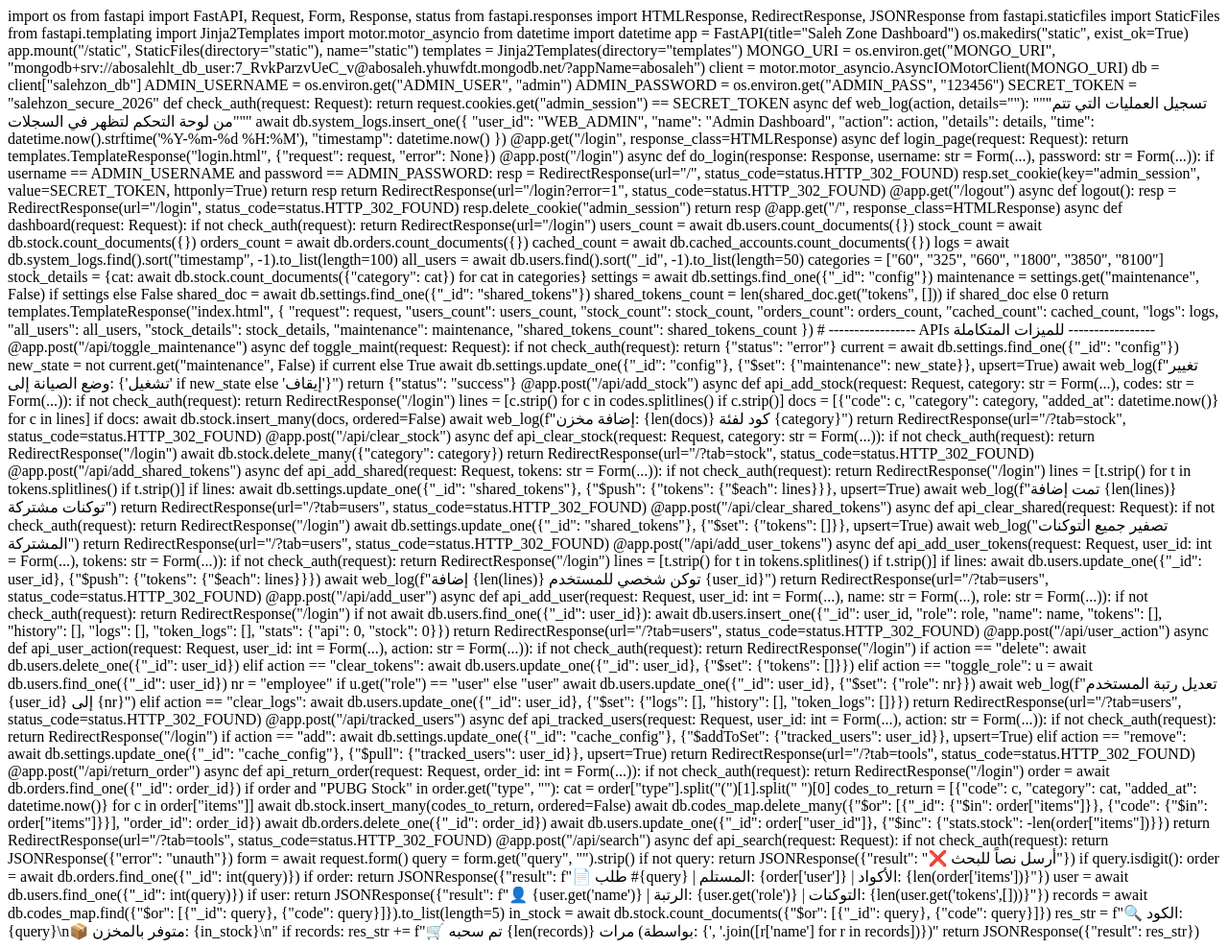
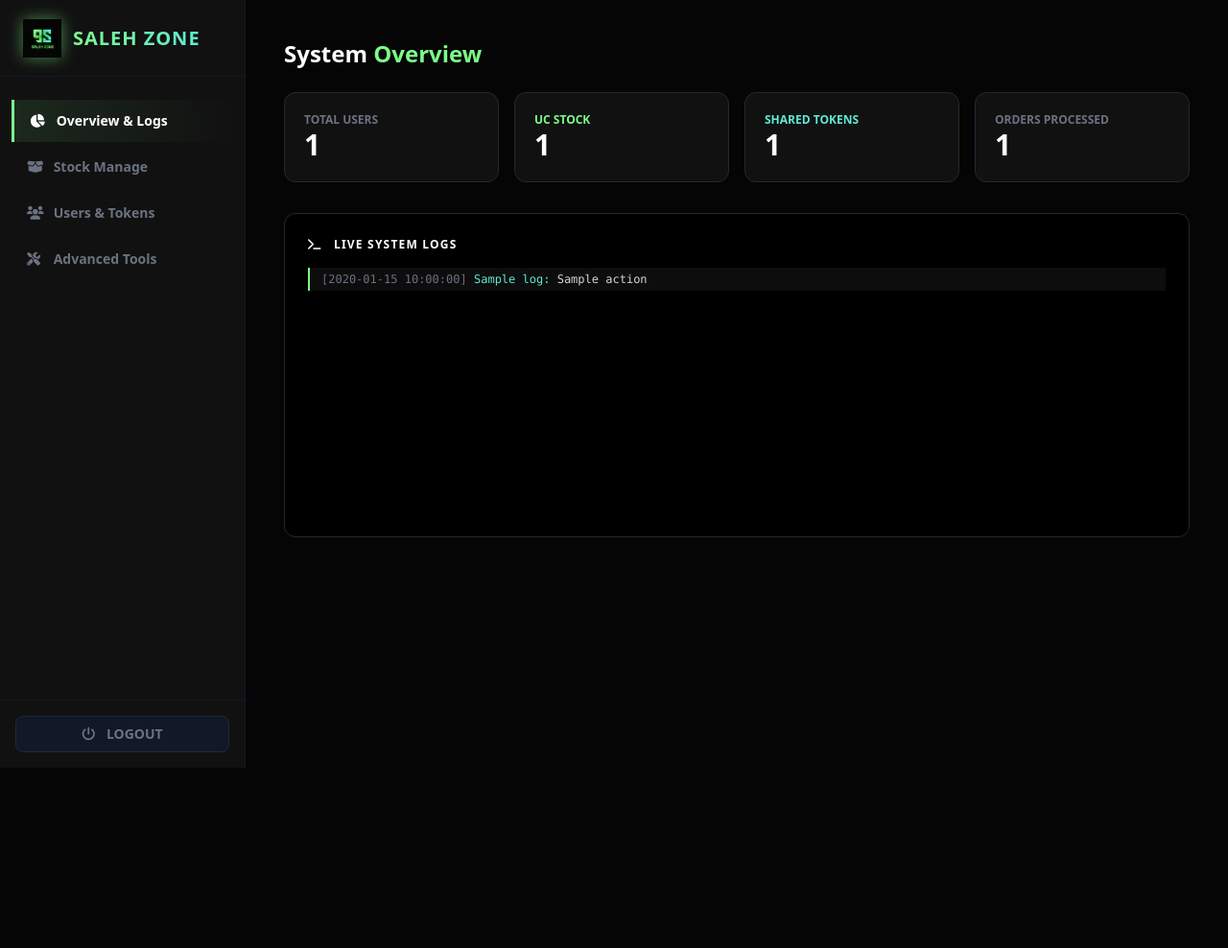
Before and after one commit to abosalehbot-ui/my-bot, a Python web app: template templates/index.html in a window 1280 px wide. Shown: the whole page at 96% size. After the commit the page ends 800 px from the top, so only its background shows below. Run offline with Jinja, Linux system fonts and the light colour scheme; the template is opened without the code that fills it: most values are stand-ins (such as "Sample title", 1, 10 or a date in 2020); some libraries are stand-ins or nearby versions.

Commit message:
Update index.html

```diff
--- a/templates/index.html
+++ b/templates/index.html
@@ -1,190 +1,203 @@
-import os
-from fastapi import FastAPI, Request, Form, Response, status
-from fastapi.responses import HTMLResponse, RedirectResponse, JSONResponse
-from fastapi.staticfiles import StaticFiles
-from fastapi.templating import Jinja2Templates
-import motor.motor_asyncio
-from datetime import datetime
+<!DOCTYPE html>
+<html lang="en" class="dark">
+<head>
+    <meta charset="UTF-8">
+    <meta name="viewport" content="width=device-width, initial-scale=1.0">
+    <title>Saleh Zone - Admin</title>
+    <script src="https://cdn.tailwindcss.com"></script>
+    <link href="https://cdnjs.cloudflare.com/ajax/libs/font-awesome/6.0.0/css/all.min.css" rel="stylesheet">
+    <script>tailwind.config={theme:{extend:{colors:{szgreen:'#7dfc89',szcyan:'#5eead4',darkbg:'#050505',panelbg:'#111'}}}}</script>
+    <style>
+        ::-webkit-scrollbar { width: 6px; } ::-webkit-scrollbar-track { background: #050505; } ::-webkit-scrollbar-thumb { background: #333; border-radius: 10px; }
+        .nav-active { background: linear-gradient(90deg, rgba(125,252,137,0.1) 0%, transparent 100%); border-left: 3px solid #7dfc89; color: #7dfc89; }
+    </style>
+</head>
+<body class="bg-darkbg text-gray-300 font-sans flex h-screen overflow-hidden selection:bg-szgreen selection:text-black">
 
-app = FastAPI(title="Saleh Zone Dashboard")
+    <aside class="w-64 bg-panelbg border-r border-gray-900 flex flex-col justify-between hidden md:flex">
+        <div>
+            <div class="h-20 flex items-center px-6 border-b border-gray-900">
+                <img src="/static/logo.png" alt="9S" class="h-10 mr-3 drop-shadow-[0_0_8px_rgba(125,252,137,0.5)]">
+                <span class="text-xl font-black tracking-wider text-transparent bg-clip-text bg-gradient-to-r from-szgreen to-szcyan">SALEH ZONE</span>
+            </div>
+            <nav class="mt-6 flex flex-col gap-1 px-3">
+                <button onclick="switchTab('overview')" id="btn-overview" class="nav-active text-left px-4 py-3 rounded-r-lg text-sm font-semibold hover:text-white transition"><i class="fas fa-chart-pie w-6"></i> Overview & Logs</button>
+                <button onclick="switchTab('stock')" id="btn-stock" class="text-gray-500 text-left px-4 py-3 rounded-r-lg text-sm font-semibold hover:text-white transition"><i class="fas fa-box-open w-6"></i> Stock Manage</button>
+                <button onclick="switchTab('users')" id="btn-users" class="text-gray-500 text-left px-4 py-3 rounded-r-lg text-sm font-semibold hover:text-white transition"><i class="fas fa-users w-6"></i> Users & Tokens</button>
+                <button onclick="switchTab('tools')" id="btn-tools" class="text-gray-500 text-left px-4 py-3 rounded-r-lg text-sm font-semibold hover:text-white transition"><i class="fas fa-tools w-6"></i> Advanced Tools</button>
+            </nav>
+        </div>
+        <div class="p-4 border-t border-gray-900">
+            <a href="/logout" class="block text-center bg-gray-900 hover:bg-red-900/50 hover:text-red-400 text-gray-500 py-2 rounded-lg text-sm font-bold transition border border-gray-800"><i class="fas fa-power-off mr-2"></i> LOGOUT</a>
+        </div>
+    </aside>
 
-os.makedirs("static", exist_ok=True)
-app.mount("/static", StaticFiles(directory="static"), name="static")
-templates = Jinja2Templates(directory="templates")
+    <main class="flex-1 flex flex-col h-screen overflow-y-auto p-6 md:p-10">
 
-MONGO_URI = os.environ.get("MONGO_URI", "mongodb+srv://abosalehlt_db_user:7_RvkParzvUeC_v@abosaleh.yhuwfdt.mongodb.net/?appName=abosaleh")
-client = motor.motor_asyncio.AsyncIOMotorClient(MONGO_URI)
-db = client["salehzon_db"]
+        <div id="tab-overview" class="tab-content block">
+            <h2 class="text-2xl font-bold text-white mb-6">System <span class="text-szgreen">Overview</span></h2>
+            <div class="grid grid-cols-2 lg:grid-cols-4 gap-4 mb-8">
+                <div class="bg-panelbg border border-gray-800 p-5 rounded-xl"><div class="text-gray-500 text-xs font-bold uppercase">Total Users</div><div class="text-3xl font-black text-white">{{ users_count }}</div></div>
+                <div class="bg-panelbg border border-gray-800 p-5 rounded-xl"><div class="text-szgreen text-xs font-bold uppercase">UC Stock</div><div class="text-3xl font-black text-white">{{ stock_count }}</div></div>
+                <div class="bg-panelbg border border-gray-800 p-5 rounded-xl"><div class="text-szcyan text-xs font-bold uppercase">Shared Tokens</div><div class="text-3xl font-black text-white">{{ shared_tokens_count }}</div></div>
+                <div class="bg-panelbg border border-gray-800 p-5 rounded-xl"><div class="text-gray-500 text-xs font-bold uppercase">Orders Processed</div><div class="text-3xl font-black text-white">{{ orders_count }}</div></div>
+            </div>
 
-ADMIN_USERNAME = os.environ.get("ADMIN_USER", "admin")
-ADMIN_PASSWORD = os.environ.get("ADMIN_PASS", "123456")
-SECRET_TOKEN = "salehzon_secure_2026"
+            <div class="bg-black border border-gray-800 rounded-xl p-6 relative overflow-hidden">
+                <h3 class="text-white font-bold mb-4 uppercase text-xs tracking-widest text-szcyan"><i class="fas fa-terminal mr-2"></i> Live System Logs</h3>
+                <div class="h-64 overflow-y-auto font-mono text-xs space-y-2 pb-10">
+                    {% for log in logs %}
+                    <div class="border-l-2 border-szgreen pl-3 py-1 bg-white/5">
+                        <span class="text-gray-500">[{{ log.time }}]</span> <span class="text-szcyan">{{ log.name }}:</span> <span class="text-gray-300">{{ log.action }}</span>
+                    </div>
+                    {% else %}
+                    <p class="text-gray-500">Waiting for system activity...</p>
+                    {% endfor %}
+                </div>
+            </div>
+        </div>
 
-def check_auth(request: Request):
-    return request.cookies.get("admin_session") == SECRET_TOKEN
+        <div id="tab-users" class="tab-content hidden">
+            <h2 class="text-2xl font-bold text-white mb-6">Users & <span class="text-szcyan">Tokens Pool</span></h2>
 
-async def web_log(action, details=""):
-    """تسجيل العمليات التي تتم من لوحة التحكم لتظهر في السجلات"""
-    await db.system_logs.insert_one({
-        "user_id": "WEB_ADMIN", "name": "Admin Dashboard", "action": action,
-        "details": details, "time": datetime.now().strftime('%Y-%m-%d %H:%M'), "timestamp": datetime.now()
-    })
+            <div class="grid grid-cols-1 lg:grid-cols-3 gap-6 mb-8">
+                <div class="bg-panelbg border border-gray-800 p-6 rounded-xl lg:col-span-1">
+                    <div class="flex justify-between items-center mb-4">
+                        <h3 class="font-bold text-white uppercase text-sm text-szcyan"><i class="fas fa-users mr-2"></i> Shared Tokens</h3>
+                        <form action="/api/clear_shared_tokens" method="POST"><button class="text-red-500 text-xs"><i class="fas fa-trash"></i> Clear</button></form>
+                    </div>
+                    <p class="text-xs text-gray-500 mb-4">Available for Employees automatically when personal tokens run out. (Count: {{ shared_tokens_count }})</p>
+                    <form action="/api/add_shared_tokens" method="POST">
+                        <textarea name="tokens" rows="4" class="w-full bg-[#0a0a0a] border border-gray-800 text-white p-3 rounded-lg mb-3 text-xs font-mono" placeholder="Paste shared tokens..."></textarea>
+                        <button class="w-full bg-szcyan text-black font-bold py-2 rounded-lg">Add to Shared Pool</button>
+                    </form>
+                </div>
 
-@app.get("/login", response_class=HTMLResponse)
-async def login_page(request: Request):
-    return templates.TemplateResponse("login.html", {"request": request, "error": None})
+                <div class="bg-panelbg border border-gray-800 rounded-xl overflow-hidden lg:col-span-2">
+                    <div class="px-6 py-4 border-b border-gray-800"><h3 class="font-bold text-white uppercase text-sm">User Personal Tokens</h3></div>
+                    <div class="overflow-x-auto h-80 overflow-y-auto">
+                        <table class="w-full text-left text-sm">
+                            <thead class="bg-[#151515] text-gray-500 sticky top-0"><tr><th class="px-4 py-3">ID / Name</th><th class="px-4 py-3">Role</th><th class="px-4 py-3">Add Tokens</th></tr></thead>
+                            <tbody class="divide-y divide-gray-900">
+                                {% for u in all_users %}
+                                <tr class="hover:bg-gray-900/50">
+                                    <td class="px-4 py-3">
+                                        <div class="font-bold text-white">{{ u.name }}</div>
+                                        <div class="text-xs text-gray-500">{{ u._id }} | Tokens: {{ u.tokens|length }}</div>
+                                    </td>
+                                    <td class="px-4 py-3">
+                                        <form action="/api/user_action" method="POST">
+                                            <input type="hidden" name="user_id" value="{{ u._id }}">
+                                            <input type="hidden" name="action" value="toggle_role">
+                                            <button class="px-2 py-1 rounded text-xs {% if u.role == 'admin' %}bg-red-900 text-red-300{% elif u.role == 'employee' %}bg-szcyan/20 text-szcyan{% else %}bg-gray-800 text-gray-400{% endif %} hover:opacity-75">{{ u.role }}</button>
+                                        </form>
+                                    </td>
+                                    <td class="px-4 py-3">
+                                        <form action="/api/add_user_tokens" method="POST" class="flex gap-2">
+                                            <input type="hidden" name="user_id" value="{{ u._id }}">
+                                            <input type="text" name="tokens" placeholder="Token..." required class="w-full bg-black border border-gray-700 text-white px-2 py-1 rounded text-xs focus:border-szgreen outline-none">
+                                            <button class="bg-gray-800 text-white px-3 py-1 rounded hover:bg-szgreen hover:text-black transition">+</button>
+                                        </form>
+                                    </td>
+                                </tr>
+                                {% endfor %}
+                            </tbody>
+                        </table>
+                    </div>
+                </div>
+            </div>
+        </div>
 
-@app.post("/login")
-async def do_login(response: Response, username: str = Form(...), password: str = Form(...)):
-    if username == ADMIN_USERNAME and password == ADMIN_PASSWORD:
-        resp = RedirectResponse(url="/", status_code=status.HTTP_302_FOUND)
-        resp.set_cookie(key="admin_session", value=SECRET_TOKEN, httponly=True)
-        return resp
-    return RedirectResponse(url="/login?error=1", status_code=status.HTTP_302_FOUND)
+        <div id="tab-tools" class="tab-content hidden">
+            <h2 class="text-2xl font-bold text-white mb-6">Advanced <span class="text-szgreen">Tools</span></h2>
 
-@app.get("/logout")
-async def logout():
-    resp = RedirectResponse(url="/login", status_code=status.HTTP_302_FOUND)
-    resp.delete_cookie("admin_session")
-    return resp
+            <div class="grid grid-cols-1 md:grid-cols-2 gap-6">
+                <div class="bg-panelbg border border-gray-800 p-6 rounded-xl">
+                    <h3 class="font-bold text-white uppercase text-sm mb-4"><i class="fas fa-search text-szgreen mr-2"></i> Global Search</h3>
+                    <div class="flex gap-2 mb-4">
+                        <input type="text" id="search-input" placeholder="Order ID, User ID, or UC Code..." class="flex-1 bg-[#0a0a0a] border border-gray-800 text-white p-3 rounded-lg focus:outline-none focus:border-szgreen">
+                        <button onclick="performSearch()" class="bg-szgreen text-black font-bold px-6 rounded-lg hover:bg-white"><i class="fas fa-search"></i></button>
+                    </div>
+                    <div id="search-result" class="bg-black border border-gray-800 rounded-lg p-4 text-sm font-mono text-szcyan whitespace-pre-wrap hidden"></div>
+                </div>
 
-@app.get("/", response_class=HTMLResponse)
-async def dashboard(request: Request):
-    if not check_auth(request): return RedirectResponse(url="/login")
+                <div class="bg-panelbg border border-gray-800 p-6 rounded-xl flex flex-col justify-center items-center text-center">
+                    <i class="fas fa-hammer text-4xl mb-4 {% if maintenance %}text-red-500{% else %}text-gray-600{% endif %}"></i>
+                    <h3 class="font-bold text-white uppercase text-lg mb-2">Bot Maintenance</h3>
+                    <p class="text-sm text-gray-500 mb-6">Lock the bot for all users except admins.</p>
+                    <button onclick="toggleMaintenance()" class="py-3 px-8 rounded-lg font-bold transition {% if maintenance %}bg-red-900 text-red-300 border border-red-900{% else %}bg-gray-800 text-white hover:bg-szgreen hover:text-black{% endif %}">
+                        {% if maintenance %}TURN MAINTENANCE OFF{% else %}TURN MAINTENANCE ON{% endif %}
+                    </button>
+                </div>
+            </div>
+        </div>
 
-    users_count = await db.users.count_documents({})
-    stock_count = await db.stock.count_documents({})
-    orders_count = await db.orders.count_documents({})
-    cached_count = await db.cached_accounts.count_documents({})
+        <div id="tab-stock" class="tab-content hidden">
+            <h2 class="text-2xl font-bold text-white mb-6">Stock <span class="text-szcyan">Management</span></h2>
+            <div class="grid grid-cols-3 lg:grid-cols-6 gap-3 mb-8">
+                {% for cat, count in stock_details.items() %}
+                <div class="bg-panelbg border border-gray-800 p-4 rounded-xl text-center">
+                    <div class="text-xl font-black text-white mb-1">{{ cat }}</div>
+                    <div class="text-xs text-gray-500 uppercase">Count: <span class="text-szgreen">{{ count }}</span></div>
+                </div>
+                {% endfor %}
+            </div>
+            <div class="bg-panelbg border border-gray-800 rounded-xl p-6 max-w-2xl">
+                <form action="/api/add_stock" method="POST">
+                    <select name="category" class="w-full bg-[#0a0a0a] border border-gray-800 text-white p-3 rounded-lg focus:outline-none focus:border-szcyan mb-4">
+                        <option value="60">60 UC</option><option value="325">325 UC</option>
+                        <option value="660">660 UC</option><option value="1800">1800 UC</option>
+                        <option value="3850">3850 UC</option><option value="8100">8100 UC</option>
+                    </select>
+                    <textarea name="codes" rows="5" class="w-full bg-[#0a0a0a] border border-gray-800 text-white p-3 rounded-lg focus:outline-none focus:border-szcyan font-mono text-sm mb-4" placeholder="Paste codes here..."></textarea>
+                    <button class="bg-szgreen text-black font-bold py-2 px-6 rounded-lg w-full">Add Stock</button>
+                </form>
+            </div>
+        </div>
 
-    logs = await db.system_logs.find().sort("timestamp", -1).to_list(length=100)
-    all_users = await db.users.find().sort("_id", -1).to_list(length=50)
+    </main>
 
-    categories = ["60", "325", "660", "1800", "3850", "8100"]
-    stock_details = {cat: await db.stock.count_documents({"category": cat}) for cat in categories}
+    <script>
 
-    settings = await db.settings.find_one({"_id": "config"})
-    maintenance = settings.get("maintenance", False) if settings else False
+        function switchTab(tabId) {
 
-    shared_doc = await db.settings.find_one({"_id": "shared_tokens"})
-    shared_tokens_count = len(shared_doc.get("tokens", [])) if shared_doc else 0
+            document.querySelectorAll('.tab-content').forEach(el => el.classList.add('hidden'));
 
-    return templates.TemplateResponse("index.html", {
-        "request": request, "users_count": users_count, "stock_count": stock_count,
-        "orders_count": orders_count, "cached_count": cached_count,
-        "logs": logs, "all_users": all_users, "stock_details": stock_details,
-        "maintenance": maintenance, "shared_tokens_count": shared_tokens_count
-    })
+            document.getElementById('tab-' + tabId).classList.remove('hidden');
 
-# ----------------- APIs للميزات المتكاملة -----------------
 
-@app.post("/api/toggle_maintenance")
-async def toggle_maint(request: Request):
-    if not check_auth(request): return {"status": "error"}
-    current = await db.settings.find_one({"_id": "config"})
-    new_state = not current.get("maintenance", False) if current else True
-    await db.settings.update_one({"_id": "config"}, {"$set": {"maintenance": new_state}}, upsert=True)
-    await web_log(f"تغيير وضع الصيانة إلى: {'تشغيل' if new_state else 'إيقاف'}")
-    return {"status": "success"}
+            document.querySelectorAll('[id^="btn-"]').forEach(el => {
+                el.classList.remove('nav-active', 'text-white');
+                el.classList.add('text-gray-500');
+            });
+            document.getElementById('btn-' + tabId).classList.add('nav-active', 'text-white');
+            document.getElementById('btn-' + tabId).classList.remove('text-gray-500');
 
-@app.post("/api/add_stock")
-async def api_add_stock(request: Request, category: str = Form(...), codes: str = Form(...)):
-    if not check_auth(request): return RedirectResponse("/login")
-    lines = [c.strip() for c in codes.splitlines() if c.strip()]
-    docs = [{"code": c, "category": category, "added_at": datetime.now()} for c in lines]
-    if docs:
-        await db.stock.insert_many(docs, ordered=False)
-        await web_log(f"إضافة مخزن: {len(docs)} كود لفئة {category}")
-    return RedirectResponse(url="/?tab=stock", status_code=status.HTTP_302_FOUND)
 
-@app.post("/api/clear_stock")
-async def api_clear_stock(request: Request, category: str = Form(...)):
-    if not check_auth(request): return RedirectResponse("/login")
-    await db.stock.delete_many({"category": category})
-    return RedirectResponse(url="/?tab=stock", status_code=status.HTTP_302_FOUND)
+            window.history.pushState({}, '', '/?tab=' + tabId);
+        }
 
-@app.post("/api/add_shared_tokens")
-async def api_add_shared(request: Request, tokens: str = Form(...)):
-    if not check_auth(request): return RedirectResponse("/login")
-    lines = [t.strip() for t in tokens.splitlines() if t.strip()]
-    if lines:
-        await db.settings.update_one({"_id": "shared_tokens"}, {"$push": {"tokens": {"$each": lines}}}, upsert=True)
-        await web_log(f"تمت إضافة {len(lines)} توكنات مشتركة")
-    return RedirectResponse(url="/?tab=users", status_code=status.HTTP_302_FOUND)
+        document.addEventListener("DOMContentLoaded", () => {
+            const urlParams = new URLSearchParams(window.location.search);
+            const tab = urlParams.get('tab') || 'overview';
+            switchTab(tab);
+        });
 
-@app.post("/api/clear_shared_tokens")
-async def api_clear_shared(request: Request):
-    if not check_auth(request): return RedirectResponse("/login")
-    await db.settings.update_one({"_id": "shared_tokens"}, {"$set": {"tokens": []}}, upsert=True)
-    await web_log("تصفير جميع التوكنات المشتركة")
-    return RedirectResponse(url="/?tab=users", status_code=status.HTTP_302_FOUND)
+        async function toggleMaintenance() {
+            await fetch('/api/toggle_maintenance', {method: 'POST'});
+            location.reload();
+        }
 
-@app.post("/api/add_user_tokens")
-async def api_add_user_tokens(request: Request, user_id: int = Form(...), tokens: str = Form(...)):
-    if not check_auth(request): return RedirectResponse("/login")
-    lines = [t.strip() for t in tokens.splitlines() if t.strip()]
-    if lines:
-        await db.users.update_one({"_id": user_id}, {"$push": {"tokens": {"$each": lines}}})
-        await web_log(f"إضافة {len(lines)} توكن شخصي للمستخدم {user_id}")
-    return RedirectResponse(url="/?tab=users", status_code=status.HTTP_302_FOUND)
-
-@app.post("/api/add_user")
-async def api_add_user(request: Request, user_id: int = Form(...), name: str = Form(...), role: str = Form(...)):
-    if not check_auth(request): return RedirectResponse("/login")
-    if not await db.users.find_one({"_id": user_id}):
-        await db.users.insert_one({"_id": user_id, "role": role, "name": name, "tokens": [], "history": [], "logs": [], "token_logs": [], "stats": {"api": 0, "stock": 0}})
-    return RedirectResponse(url="/?tab=users", status_code=status.HTTP_302_FOUND)
-
-@app.post("/api/user_action")
-async def api_user_action(request: Request, user_id: int = Form(...), action: str = Form(...)):
-    if not check_auth(request): return RedirectResponse("/login")
-    if action == "delete": await db.users.delete_one({"_id": user_id})
-    elif action == "clear_tokens": await db.users.update_one({"_id": user_id}, {"$set": {"tokens": []}})
-    elif action == "toggle_role":
-        u = await db.users.find_one({"_id": user_id})
-        nr = "employee" if u.get("role") == "user" else "user"
-        await db.users.update_one({"_id": user_id}, {"$set": {"role": nr}})
-        await web_log(f"تعديل رتبة المستخدم {user_id} إلى {nr}")
-    elif action == "clear_logs":
-        await db.users.update_one({"_id": user_id}, {"$set": {"logs": [], "history": [], "token_logs": []}})
-    return RedirectResponse(url="/?tab=users", status_code=status.HTTP_302_FOUND)
-
-@app.post("/api/tracked_users")
-async def api_tracked_users(request: Request, user_id: int = Form(...), action: str = Form(...)):
-    if not check_auth(request): return RedirectResponse("/login")
-    if action == "add": await db.settings.update_one({"_id": "cache_config"}, {"$addToSet": {"tracked_users": user_id}}, upsert=True)
-    elif action == "remove": await db.settings.update_one({"_id": "cache_config"}, {"$pull": {"tracked_users": user_id}}, upsert=True)
-    return RedirectResponse(url="/?tab=tools", status_code=status.HTTP_302_FOUND)
-
-@app.post("/api/return_order")
-async def api_return_order(request: Request, order_id: int = Form(...)):
-    if not check_auth(request): return RedirectResponse("/login")
-    order = await db.orders.find_one({"_id": order_id})
-    if order and "PUBG Stock" in order.get("type", ""):
-        cat = order["type"].split("(")[1].split(" ")[0]
-        codes_to_return = [{"code": c, "category": cat, "added_at": datetime.now()} for c in order["items"]]
-        await db.stock.insert_many(codes_to_return, ordered=False)
-        await db.codes_map.delete_many({"$or": [{"_id": {"$in": order["items"]}}, {"code": {"$in": order["items"]}}], "order_id": order_id})
-        await db.orders.delete_one({"_id": order_id})
-        await db.users.update_one({"_id": order["user_id"]}, {"$inc": {"stats.stock": -len(order["items"])}})
-    return RedirectResponse(url="/?tab=tools", status_code=status.HTTP_302_FOUND)
-
-@app.post("/api/search")
-async def api_search(request: Request):
-    if not check_auth(request): return JSONResponse({"error": "unauth"})
-    form = await request.form()
-    query = form.get("query", "").strip()
-    if not query: return JSONResponse({"result": "❌ أرسل نصاً للبحث"})
-
-    if query.isdigit():
-        order = await db.orders.find_one({"_id": int(query)})
-        if order: return JSONResponse({"result": f"📄 طلب #{query} | المستلم: {order['user']} | الأكواد: {len(order['items'])}"})
-        user = await db.users.find_one({"_id": int(query)})
-        if user: return JSONResponse({"result": f"👤 {user.get('name')} | الرتبة: {user.get('role')} | التوكنات: {len(user.get('tokens',[]))}"})
-
-    records = await db.codes_map.find({"$or": [{"_id": query}, {"code": query}]}).to_list(length=5)
-    in_stock = await db.stock.count_documents({"$or": [{"_id": query}, {"code": query}]})
-    res_str = f"🔍 الكود: {query}\n📦 متوفر بالمخزن: {in_stock}\n"
-    if records:
-        res_str += f"🛒 تم سحبه {len(records)} مرات (بواسطة: {', '.join([r['name'] for r in records])})"
-    return JSONResponse({"result": res_str})
+        async function performSearch() {
+            const query = document.getElementById('search-input').value;
+            if(!query) return;
+            const resBox = document.getElementById('search-result');
+            const fd = new FormData(); fd.append("query", query);
+            const res = await fetch('/api/search', {method: 'POST', body: fd});
+            const data = await res.json();
+            resBox.classList.remove('hidden');
+            resBox.innerText = data.result;
+        }
+    </script>
+</body>
+</html>
```
